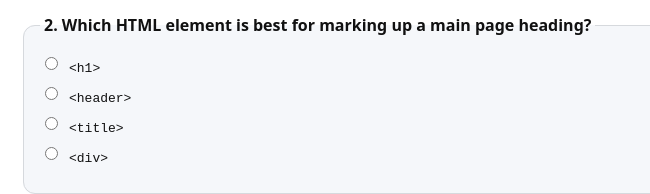
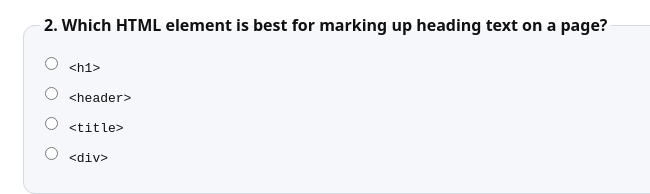
Before and after one commit to keithallan01/accessibility-quiz, a plain HTML site: page index.html in a window 1280 px wide. Shown: the part 326-520 px from the top of the page, 167-817 px from the left. Drawn offline with Linux system fonts and the light colour scheme.

Commit message:
Update index.html

```diff
--- a/index.html
+++ b/index.html
@@ -101,7 +101,7 @@
 
       <!-- Q2 -->
       <fieldset id="q2">
-        <legend>2. Which HTML element is best for marking up a main page heading?</legend>
+        <legend>2. Which HTML element is best for marking up heading text on a page?</legend>
         <div class="option"><input type="radio" name="q2" id="q2a" value="A"><label for="q2a"><code>&lt;h1&gt;</code></label></div>
         <div class="option"><input type="radio" name="q2" id="q2b" value="B"><label for="q2b"><code>&lt;header&gt;</code></label></div>
         <div class="option"><input type="radio" name="q2" id="q2c" value="C"><label for="q2c"><code>&lt;title&gt;</code></label></div>
```
